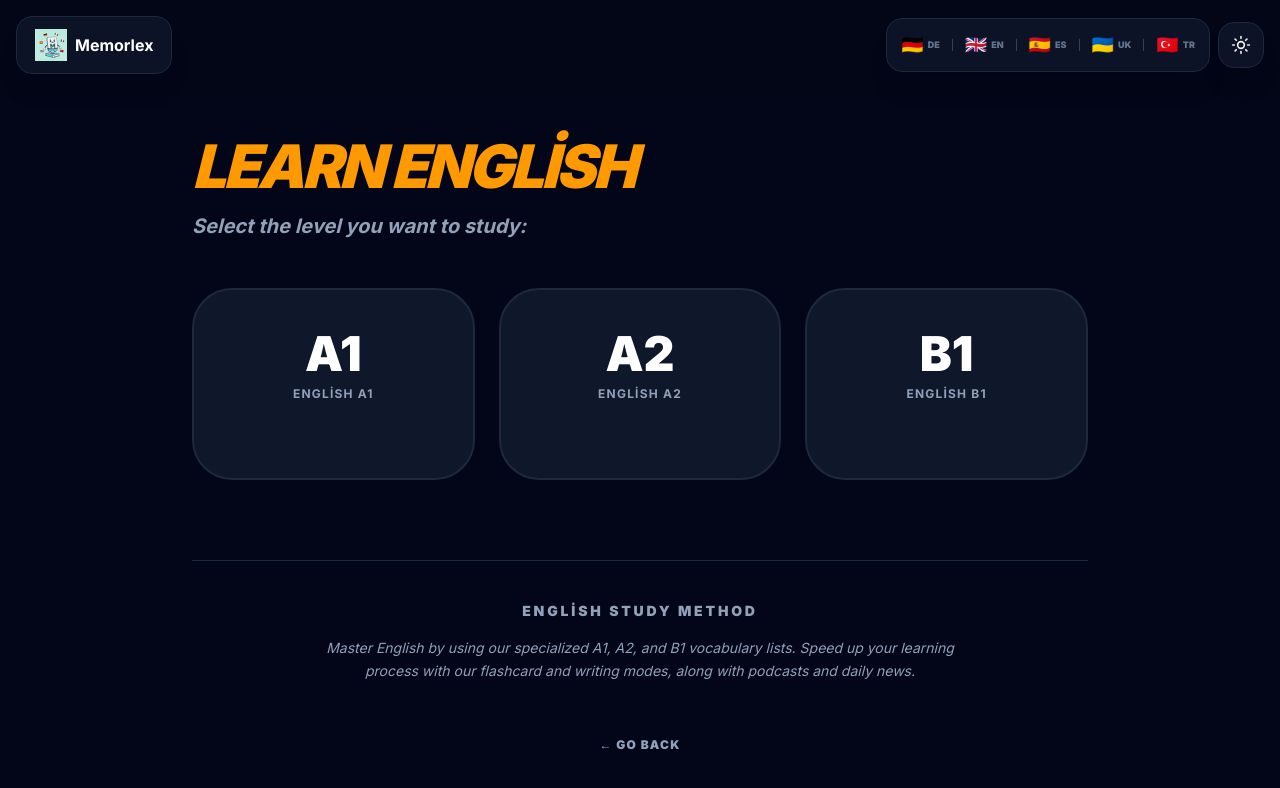
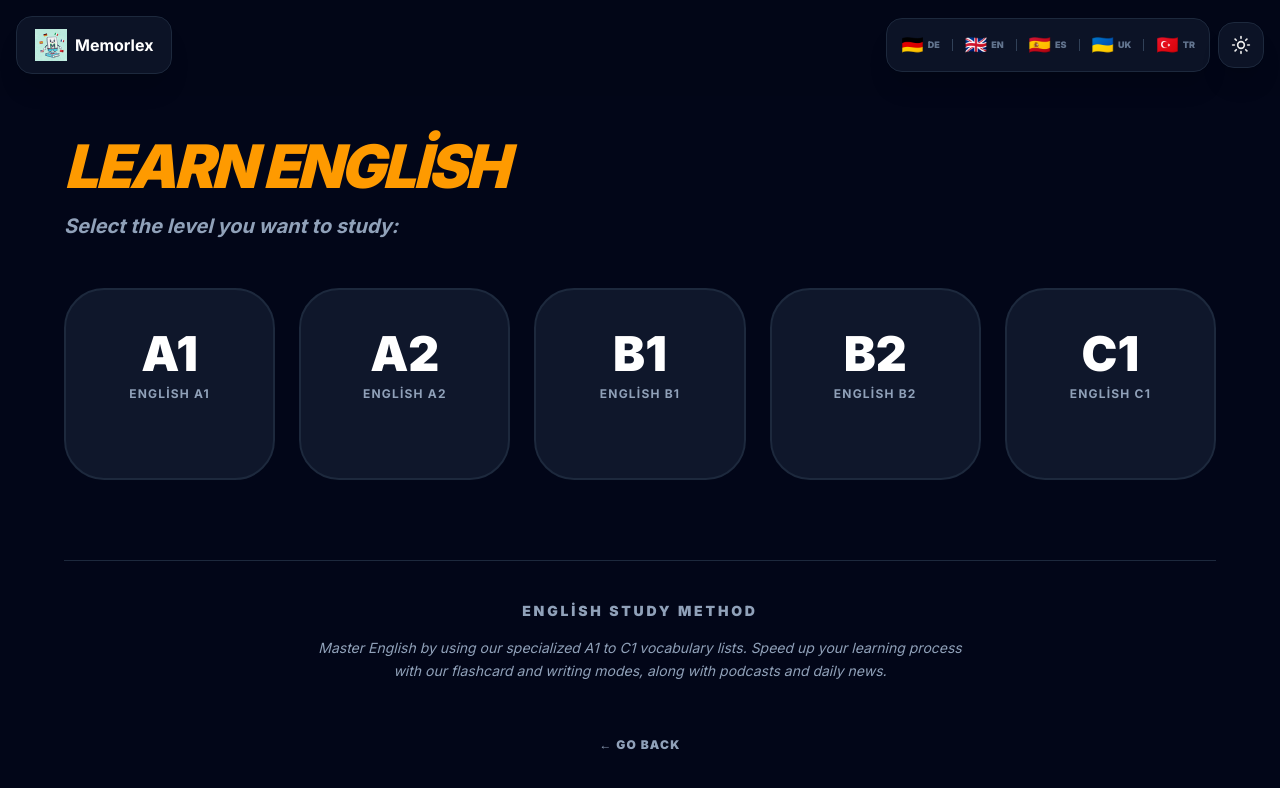
Before and after one commit to barashhelvadzhaoglu/memorlex, a Next.js app: page /en/english in a window 1280 px wide. Shown: the top 788 px of the page. Built offline with nearby package versions, Linux system fonts and the light colour scheme.

Commit message:
Temizlik: Tüm boş JSON dosyaları silindi

```diff
--- a/app/[lang]/[subject]/page.tsx
+++ b/app/[lang]/[subject]/page.tsx
@@ -5,7 +5,10 @@ import { Metadata } from 'next';
 // Desteklenen diller
 type ValidLangs = "en" | "tr" | "de" | "uk" | "es";
 
-// SEO İçerik Havuzu (Genişletilmiş Hashtag ve Keyword Listesi)
+// ✅ Seviye listesini A1-C1 (hatta C2) olarak genişlettik
+const ALL_LEVELS = ['a1', 'a2', 'b1', 'b2', 'c1'];
+
+// SEO İçerik Havuzu (Genişletilmiş Hashtag ve Keyword Listesi - Orijinal Fonksiyonun)
 const getDynamicKeywords = (subject: string, lang: string) => {
   const common = ["memorlex", "language learning", "flashcards", "vocabulary builder", "online course"];
   const regions = ["germany", "usa", "canada", "europe", "india", "egypt", "spain", "mexico", "turkey"];
@@ -32,7 +35,7 @@ const getDynamicKeywords = (subject: string, lang: string) => {
   return [...(subjectSpecific[subject] || []), ...common, ...regions, ...methods];
 };
 
-// SEO İçerik Üretimi
+// SEO İçerik Üretimi (A1-C1 Güncellemeli)
 export async function generateMetadata({ params }: { params: Promise<{ lang: string, subject: string }> }): Promise<Metadata> {
   const { lang, subject } = await params;
   const baseUrl = 'https://memorlex.com';
@@ -43,24 +46,24 @@ export async function generateMetadata({ params }: { params: Promise<{ lang: str
 
   const seoData: Record<string, { title: string, description: string }> = {
     tr: {
-      title: `${subName} Kelime Listeleri A1, A2, B1 | Memorlex`,
-      description: `${subName} öğrenmek için seviye bazlı (A1-B1) kelime listeleri, flashcardlar ve yazma alıştırmaları. Entegrasyon kursu, podcast ve hikayelerle dil öğrenin.`
+      title: `${subName} Kelime Listeleri A1-C1 | Memorlex`,
+      description: `${subName} öğrenmek için seviye bazlı (A1-C1) kelime listeleri, flashcardlar ve yazma alıştırmaları. Entegrasyon kursu, podcast ve hikayelerle dil öğrenin.`
     },
     en: {
-      title: `${subName} Vocabulary Lists A1, A2, B1 | Memorlex`,
-      description: `Learn ${subName} with level-based vocabulary lists, flashcards, and writing exercises. Explore ${subName} podcasts and stories.`
+      title: `${subName} Vocabulary Lists A1-C1 | Memorlex`,
+      description: `Learn ${subName} with level-based vocabulary lists (A1-C1), flashcards, and writing exercises. Explore ${subName} podcasts and stories.`
     },
     uk: {
-      title: `${subName} Словниковий запас A1, A2, B1 | Memorlex`,
-      description: `Вивчайте ${subName} мову за рівнями A1-B1. Списки слів, картки та вправи для швидкого навчання та подкасти.`
+      title: `${subName} Словниковий запас A1-C1 | Memorlex`,
+      description: `Вивчайте ${subName} мову за рівнями A1-C1. Списки слів, картки та вправи для швидкого навчання та подкасти.`
     },
     de: {
-      title: `${subName} Vokabellisten A1, A2, B1 | Memorlex`,
-      description: `Lerne ${subName} mit Vokabellisten für die Niveaus A1 bis B1. Übe mit Karteikarten, Podcasts und Schreibtraining.`
+      title: `${subName} Vokabellisten A1-C1 | Memorlex`,
+      description: `Lerne ${subName} mit Vokabellisten für die Niveaus A1 bis C1. Übe mit Karteikarten, Podcasts und Schreibtraining.`
     },
     es: {
-      title: `${subName} Listas de Vocabulario A1, A2, B1 | Memorlex`,
-      description: `Aprende ${subName} con listas de vocabulario por niveles, tarjetas, podcasts y ejercicios de escritura.`
+      title: `${subName} Listas de Vocabulario A1-C1 | Memorlex`,
+      description: `Aprende ${subName} con listas de vocabulario por niveles (A1-C1), tarjetas, podcasts y ejercicios de escritura.`
     }
   };
 
@@ -110,8 +113,6 @@ export default async function SubjectPage({ params }: { params: Promise<{ lang:
   const subjectsDict = dict.subjects as Record<string, string> | undefined;
   const currentSubjectName = subjectsDict?.[subject] || subject;
 
-  const levels = ['a1', 'a2', 'b1'];
-
   const jsonLd = {
     "@context": "https://schema.org",
     "@type": "BreadcrumbList",
@@ -125,7 +126,7 @@ export default async function SubjectPage({ params }: { params: Promise<{ lang:
     "@context": "https://schema.org",
     "@type": "Course",
     "name": `${currentSubjectName} Learning Program - Memorlex`,
-    "description": `Comprehensive ${currentSubjectName} course featuring A1, A2, B1 levels, podcasts, stories, and vocabulary practice.`,
+    "description": `Comprehensive ${currentSubjectName} course featuring A1 to C1 levels, podcasts, stories, and vocabulary practice.`,
     "educationalCredentialAwarded": "Language Proficiency",
     "occupationalCategory": "Language Learning",
     "hasCourseInstance": {
@@ -142,7 +143,7 @@ export default async function SubjectPage({ params }: { params: Promise<{ lang:
       <script type="application/ld+json" dangerouslySetInnerHTML={{ __html: JSON.stringify(jsonLd) }} />
       <script type="application/ld+json" dangerouslySetInnerHTML={{ __html: JSON.stringify(courseJsonLd) }} />
 
-      <div className="max-w-4xl w-full">
+      <div className="max-w-6xl w-full">
         <h1 className="text-5xl md:text-6xl font-black mb-4 uppercase italic tracking-tighter text-amber-500">
           {lang === 'tr' ? `${currentSubjectName} Öğren` :
            lang === 'es' ? `Aprender ${currentSubjectName}` :
@@ -150,11 +151,12 @@ export default async function SubjectPage({ params }: { params: Promise<{ lang:
         </h1>
 
         <p className="text-slate-500 dark:text-slate-400 mb-12 font-bold italic text-xl">
-          {dict.levels?.selectTitle || "Please select a level to start learning:"}
+          {dict.levels?.selectTitle || (lang === 'es' ? "Selecciona un nivel para empezar:" : "Please select a level to start learning:") }
         </p>
 
-        <div className="grid grid-cols-1 md:grid-cols-3 gap-6">
-          {levels.map((lvl) => (
+        {/* ✅ Grid yapısını lg:grid-cols-5 yaptık ki 5 kart yan yana sığsın */}
+        <div className="grid grid-cols-1 md:grid-cols-3 lg:grid-cols-5 gap-6">
+          {ALL_LEVELS.map((lvl) => (
             <Link
               key={lvl}
               href={`/${lang}/${subject}/${lvl}`}
@@ -170,7 +172,7 @@ export default async function SubjectPage({ params }: { params: Promise<{ lang:
                 {currentSubjectName} {lvl.toUpperCase()}
               </p>
               <span className="text-sm text-amber-500 block mt-4 opacity-0 group-hover:opacity-100 transition-all font-black">
-                {dict.start || "START"} →
+                {dict.start || (lang === 'es' ? "EMPEZAR" : "START")} →
               </span>
             </Link>
           ))}
@@ -184,10 +186,10 @@ export default async function SubjectPage({ params }: { params: Promise<{ lang:
           </h2>
           <p className="text-slate-500 dark:text-slate-400 text-sm max-w-2xl mx-auto leading-relaxed italic">
             {lang === 'tr'
-              ? `${currentSubjectName} dilinde uzmanlaşmak için A1, A2 ve B1 seviyelerine özel hazırlanan kelime listelerimizi kullanın. Flashcard yöntemi, yazarak çalışma, podcast dinleme ve güncel haberler ile öğrenme sürecinizi hızlandırın.`
+              ? `${currentSubjectName} dilinde uzmanlaşmak için A1'den C1 seviyesine kadar hazırlanan kelime listelerimizi kullanın. Flashcard yöntemi, yazarak çalışma, podcast dinleme ve güncel haberler ile öğrenme sürecinizi hızlandırın.`
               : lang === 'es'
-              ? `Para dominar el ${currentSubjectName}, utiliza nuestras listas de vocabulario especialmente preparadas para los niveles A1, A2 y B1. Acelera tu aprendizaje con nuestras tarjetas, modo de escritura, podcasts y noticias actuales.`
-              : `Master ${currentSubjectName} by using our specialized A1, A2, and B1 vocabulary lists. Speed up your learning process with our flashcard and writing modes, along with podcasts and daily news.`}
+              ? `Para dominar el ${currentSubjectName}, utiliza nuestras listas de vocabulario desde el nivel A1 hasta el C1. Acelera tu aprendizaje con nuestras tarjetas, modo de escritura, podcasts y noticias actuales.`
+              : `Master ${currentSubjectName} by using our specialized A1 to C1 vocabulary lists. Speed up your learning process with our flashcard and writing modes, along with podcasts and daily news.`}
           </p>
         </section>
 
```
